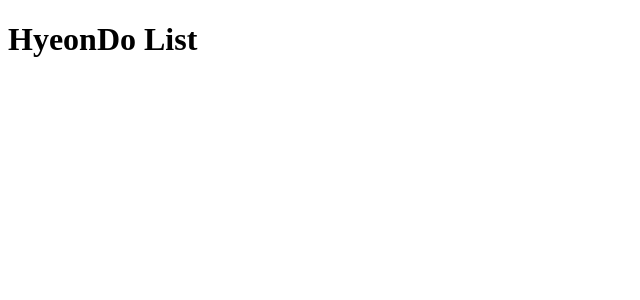
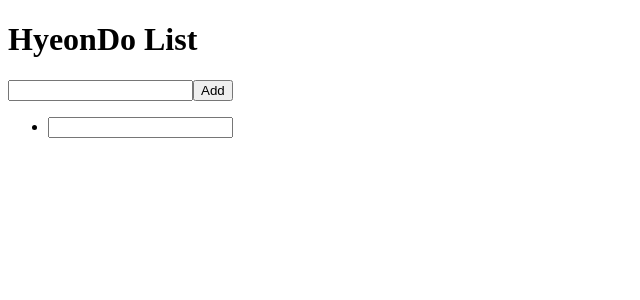
Before and after one commit to mirim1306/React, a React (Vite) app: page / in a window 1280 px wide. Shown: the top 300 px of the page, without its empty margins (0-640 px from the left). Built offline with nearby package versions, Linux system fonts and the light colour scheme.

Commit message:
TodoListApp 수정

```diff
--- a/src/TodoListApp.jsx
+++ b/src/TodoListApp.jsx
@@ -2,7 +2,20 @@ function TodoListApp(){
     return (
         <div>
             <h1>HyeonDo List</h1>
-
+            <form>
+                <input type="text"/>
+                <button>Add</button>
+            </form>
+            <ul>
+                <li>
+                    <input type="check"/>
+                    <label>
+                        <span>
+                            <p></p>
+                        </span>
+                    </label>
+                </li>
+            </ul>
         </div>
     )
 }
--- a/src/main.jsx
+++ b/src/main.jsx
@@ -1,7 +1,7 @@
 import { StrictMode } from 'react'
 import { createRoot } from 'react-dom/client'
 // import './index.css'
-import CounterApp from './TodoListApp.jsx'
+// import CounterApp from './TodoListApp.jsx'
 import TodoListApp from './TodoListApp.jsx'
 
 createRoot(document.getElementById('root')).render(
```
